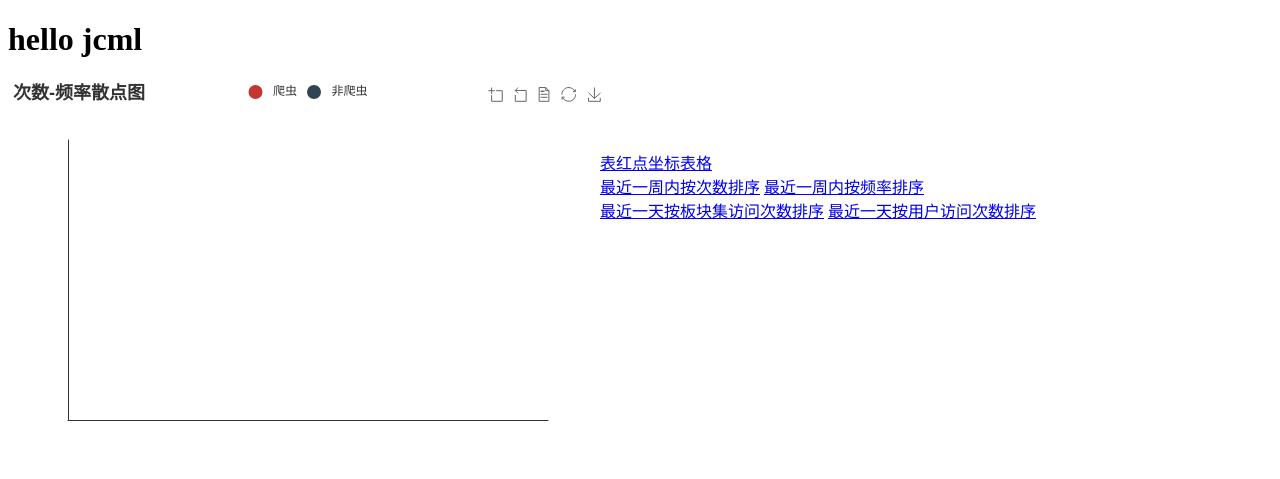
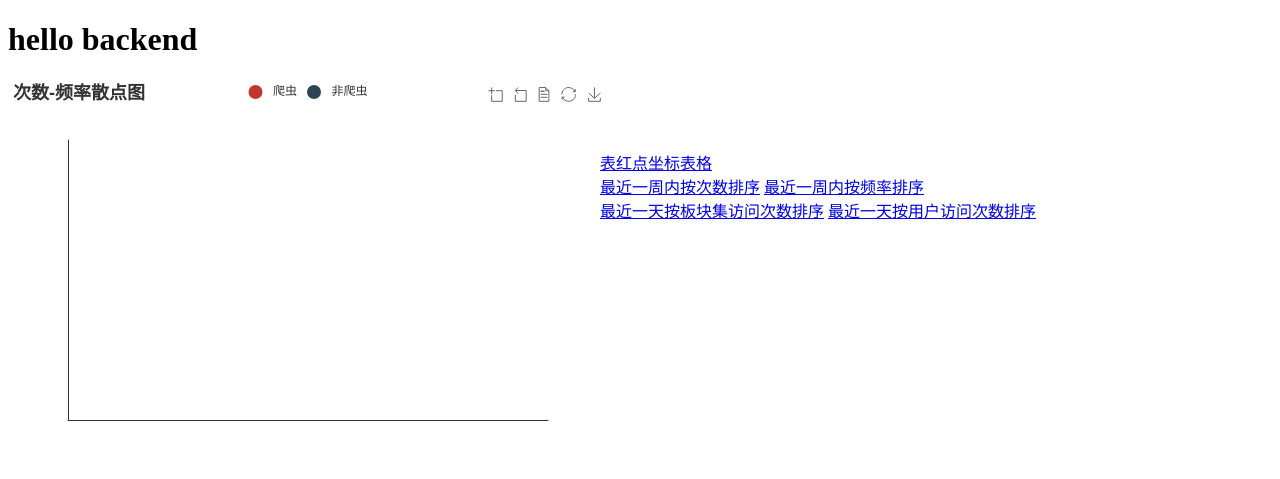
Before and after one commit to nashuju/backend, a Django app: template backend/jc/templates/jc/index.html in a window 1280 px wide. Shown: the top 479 px of the page. Run offline with Django 3.2, Linux system fonts and the light colour scheme; the template is opened without the code that fills it, so the values that code supplies are empty.

Commit message:
test auto

```diff
--- a/backend/jc/templates/jc/index.html
+++ b/backend/jc/templates/jc/index.html
@@ -3,11 +3,11 @@
 <html lang="en">
 <head>
     <meta charset="UTF-8">
-    <title>hello jcml</title>
+    <title>hello backend</title>
     <script src="{% static "js/echarts.min.js" %}"></script>
 </head>
 <body>
-<h1>hello jcml</h1>
+<h1>hello backend</h1>
 <div id="tf" class="tf" style="width: 600px;height:400px;"></div>
 <div id="bf" class="bf" style="width: 600px;height:400px;"></div>
 <style type="text/css">
```
Also changed, not shown: 1 other file.
